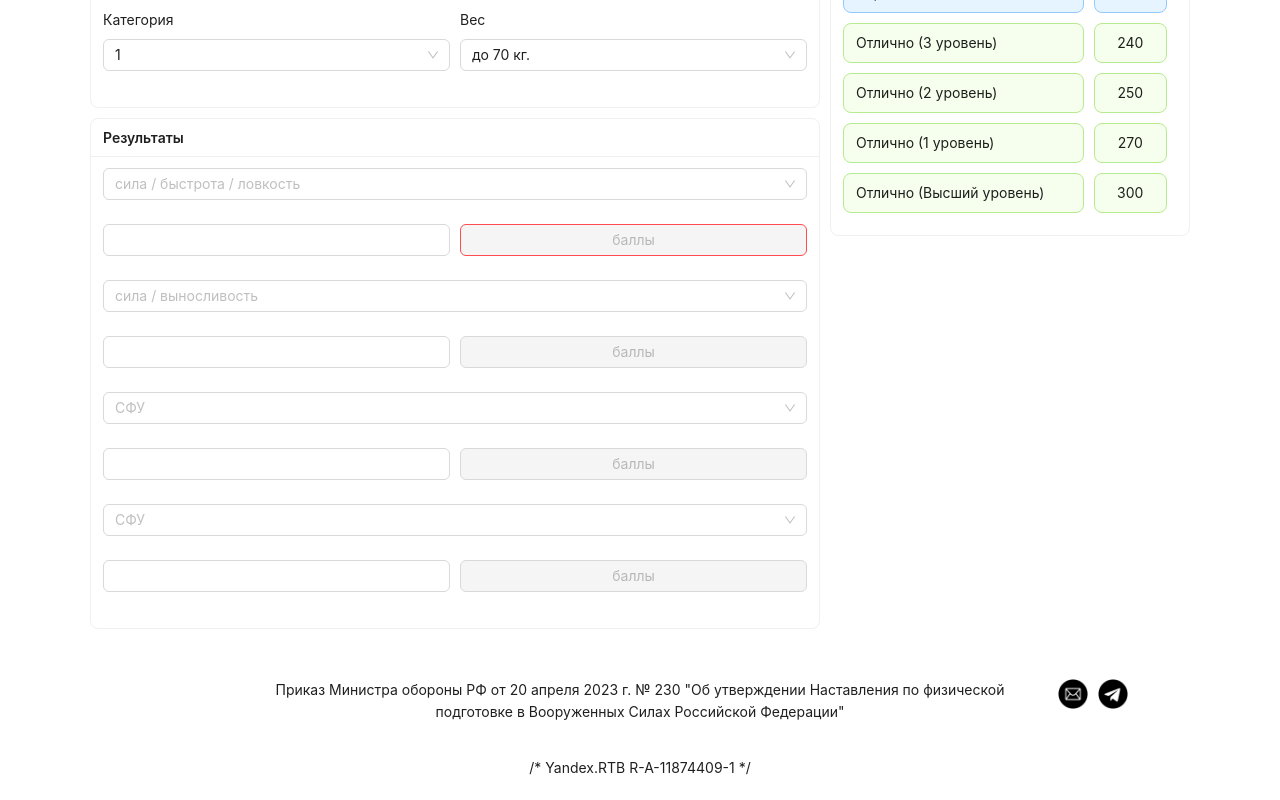
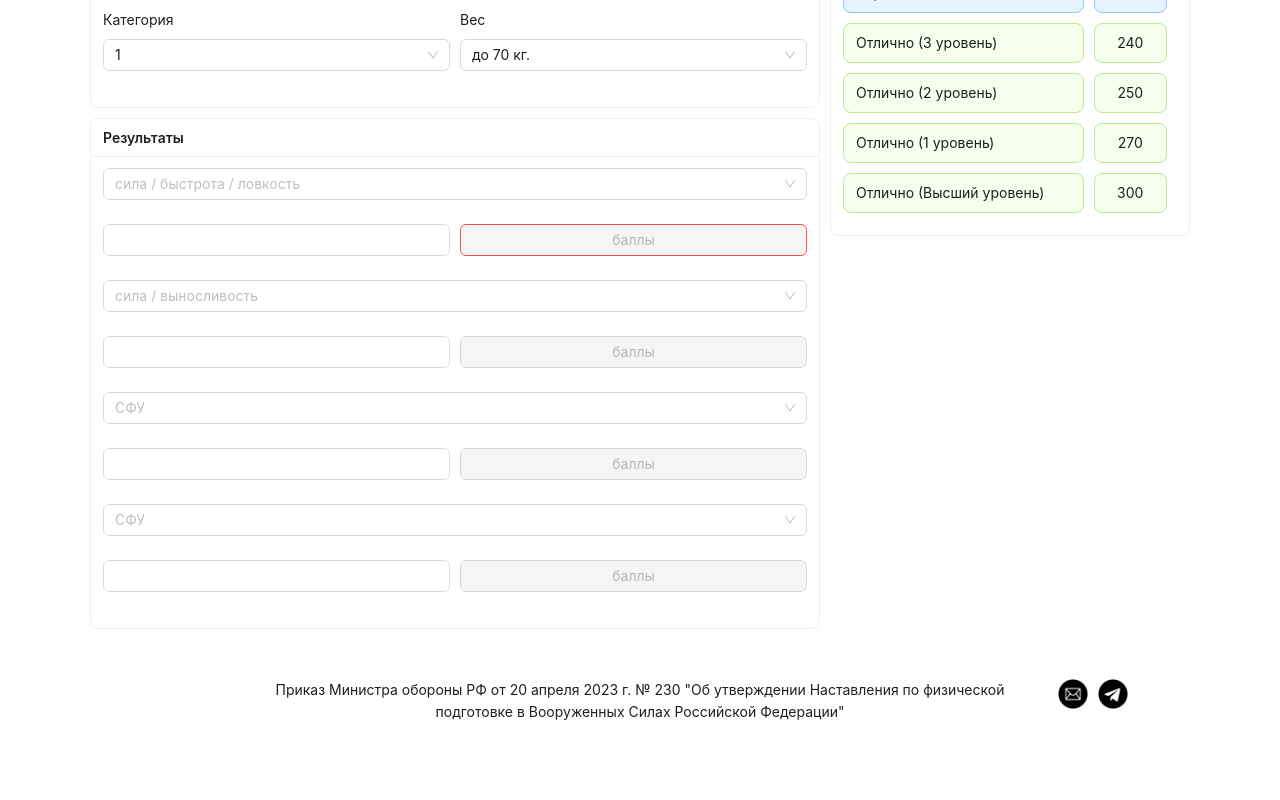
Before and after one commit to strangermos/fizocalc, a React (Vite) app: page / in a window 1280 px wide. Shown: the part 223-1023 px from the top of the page. Built offline with nearby package versions, Linux system fonts and the light colour scheme.

Commit message:
yndex many 0.2

```diff
--- a/src/components/layout/AppFooter.jsx
+++ b/src/components/layout/AppFooter.jsx
@@ -70,7 +70,7 @@ export default function AppFooter() {
 					</Col>
 				</Row>
 			</div>
-			/* Yandex.RTB R-A-11874409-1 */
+			{/* <!-- Yandex.RTB R-A-11874409-1 --> */}
 			<div id='yandex_rtb_R-A-11874409-1'></div>
 		</Layout.Footer>
 	)
```
